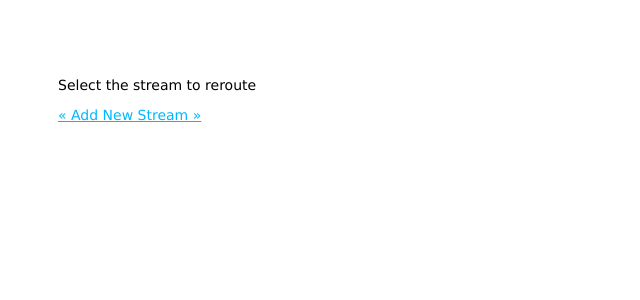
After one commit to notcoffeetable/RTSP-Operator, a Node server app: template views/registered-streams.jade in a window 1280 px wide. The commit adds this page. Shown: the top 300 px of the page, without its empty margins (0-640 px from the left). Run offline with Node 20, Linux system fonts and the light colour scheme; the template is opened without the code that fills it, so the values that code supplies are empty.

Commit message:
Redis support added for tracking streams

```diff
--- a/app.js
+++ b/app.js
@@ -8,7 +8,14 @@ var routes = require('./routes');
 var user = require('./routes/user');
 var http = require('http');
 var path = require('path');
-var ffmpeg = require('fluent-ffmpeg');
+var redis = require('redis');
+var client = redis.createClient();
+// var ffmpeg = require('fluent-ffmpeg');
+
+// Redis error logging
+client.on("error", function (err) {
+    console.log("Error " + err);
+});
 
 var app = express();
 var spawn = require('child_process').spawn;
@@ -38,7 +45,7 @@ app.get('/reroute', function(req, res) {
 	// ffmpeg -i rtsp://192.168.0.8:554/live/test.sdp -acodec copy -vcodec copy -async 1 -f rtsp rtsp://192.168.0.8:554/live/dean.sdp
     var sourceStream = req.query.source,
         targetStream = req.query.target;
-ffmpeg = spawn('ffmpeg', ['-i', 'rtsp://192.168.0.8:554/live/'+ sourceStream +'.sdp', '-acodec', 'copy', '-vcodec', 'copy', '-async', '1', '-f', 'rtsp', 'rtsp rtsp://192.168.0.8:554/live/'+ targetStream +'.sdp']);
+        ffmpeg = spawn('ffmpeg', ['-i', 'rtsp://192.168.0.8:554/live/'+ sourceStream +'.sdp', '-acodec', 'copy', '-vcodec', 'copy', '-async', '1', '-f', 'rtsp', 'rtsp rtsp://192.168.0.8:554/live/'+ targetStream +'.sdp']);
 
     // setTimeout(function() {
     //     ffmpeg.stderr.on('data', function() {
@@ -55,8 +62,25 @@ app.get('/reroute-stop', function(req, res) {
 
 	ffmpeg.kill();
 	}
-	res.redirect('/');
+	res.render('reroute-stop.jade', {title: "Reroute", action: "stop"})
+});
+
+app.get('/register', function(req, res) {
+	res.render('new-stream.jade', {title: 'Register Stream'})
 })
+
+app.post('/register', function(req, res) {
+// app.post('/contact/new', routes.new);
+	client.hset("rtsp-streams", req.param('stream-name'), '', redis.print);
+	res.redirect('/registered-streams');
+});
+
+app.get('/registered-streams', function(req, res) {
+	 client.hkeys("rtsp-streams", function (err, replies) {
+	 	console.log(replies);
+        res.render('registered-streams.jade', {title: 'Registered Streams', streams: replies});
+    });
+});
 
 http.createServer(app).listen(app.get('port'), function(){
   console.log('Express server listening on port ' + app.get('port'));
--- a/package.json
+++ b/package.json
@@ -9,6 +9,7 @@
     "express": "3.3.5",
     "jade": "*",
     "stylus": "*",
-    "fluent": "*"
+    "hiredis": "*",
+    "redis": "*"
   }
 }
--- a/public/stylesheets/style.css
+++ b/public/stylesheets/style.css
@@ -5,3 +5,6 @@ body {
 a {
   color: #00b7ff;
 }
+#registerNewStream {
+  margin-top: 10px;
+}
--- a/public/stylesheets/style.styl
+++ b/public/stylesheets/style.styl
@@ -3,3 +3,6 @@ body
   font: 14px "Lucida Grande", Helvetica, Arial, sans-serif
 a
   color: #00B7FF
+
+ #registerNewStream
+  margin-top: 10px
--- a/routes/index.js
+++ b/routes/index.js
@@ -4,5 +4,5 @@
  */
 
 exports.index = function(req, res){
-  res.render('index', { title: 'Express' });
+  res.render('index', { title: 'RTSP-Operator' });
 };
--- a/routes/reroute.js
+++ b/routes/reroute.js
@@ -1,4 +1,4 @@
-var ffmpeg = require('fluent-ffmpeg');
+// var ffmpeg = require('fluent-ffmpeg');
 /*
 * GET reroute
 */
--- /dev/null
+++ b/views/registered-streams.jade
@@ -0,0 +1,11 @@
+extends layout
+
+block content
+  h1= title
+  #streams
+  p Select the stream to reroute
+  - each stream in streams
+      div
+        a(href='/reroute?source=' + stream + '&target=program')= stream
+  div#registerNewStream
+    a(href="/register")!= "« Add New Stream »"
--- /dev/null
+++ b/views/reroute-stop.jade
@@ -0,0 +1,6 @@
+extends layout
+
+block content
+  h1= title
+  p reroute stopped
+  a(href="/registered-streams")!= "Select Reroute"
--- a/views/reroute.jade
+++ b/views/reroute.jade
@@ -3,3 +3,5 @@ extends layout
 block content
   h1= title
   p #{source} -> #{target}
+  div
+    a(href="/reroute-stop")!= "Stop Reroute"
```
Also changed, not shown: views/new-stream.jade (added, +11 -0 lines), README.md.
